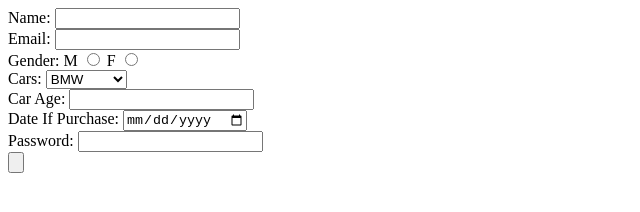
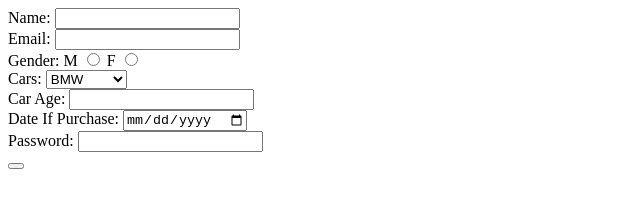
Before and after one commit to acciojob/car-insurance-form-OmSuryawanshi9011, a website: page main.html in a window 1280 px wide. Shown: the full height of the page, 0-640 px from the left. Drawn offline with Linux system fonts and the light colour scheme.

Commit message:
created a submission

```diff
--- a/main.html
+++ b/main.html
@@ -55,8 +55,8 @@
 		</div>
 
 		<div>
+		<button type="submit"></button>
 
-		<input type="button" type="submit">
 		</div>
 	</form>
 
```
